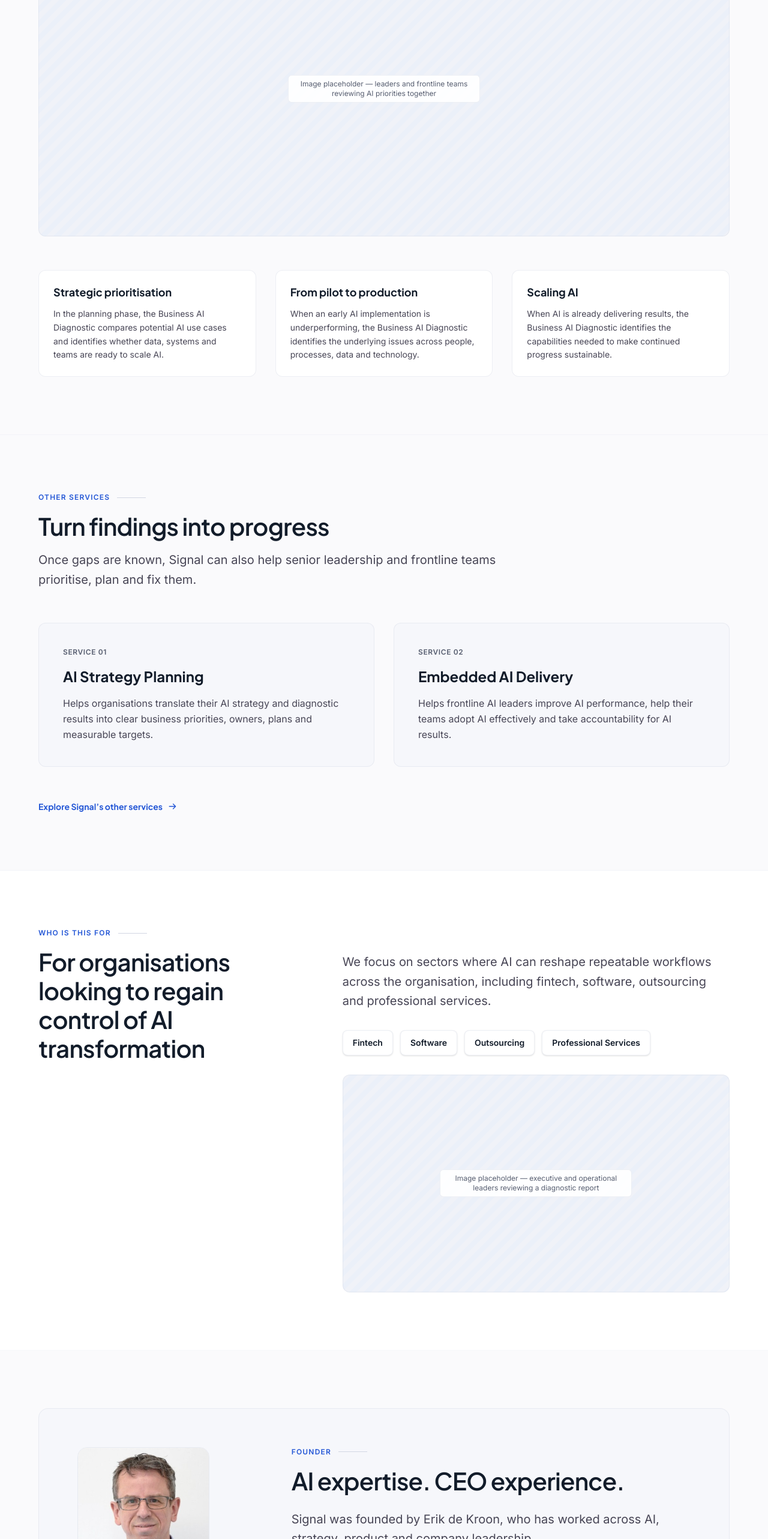
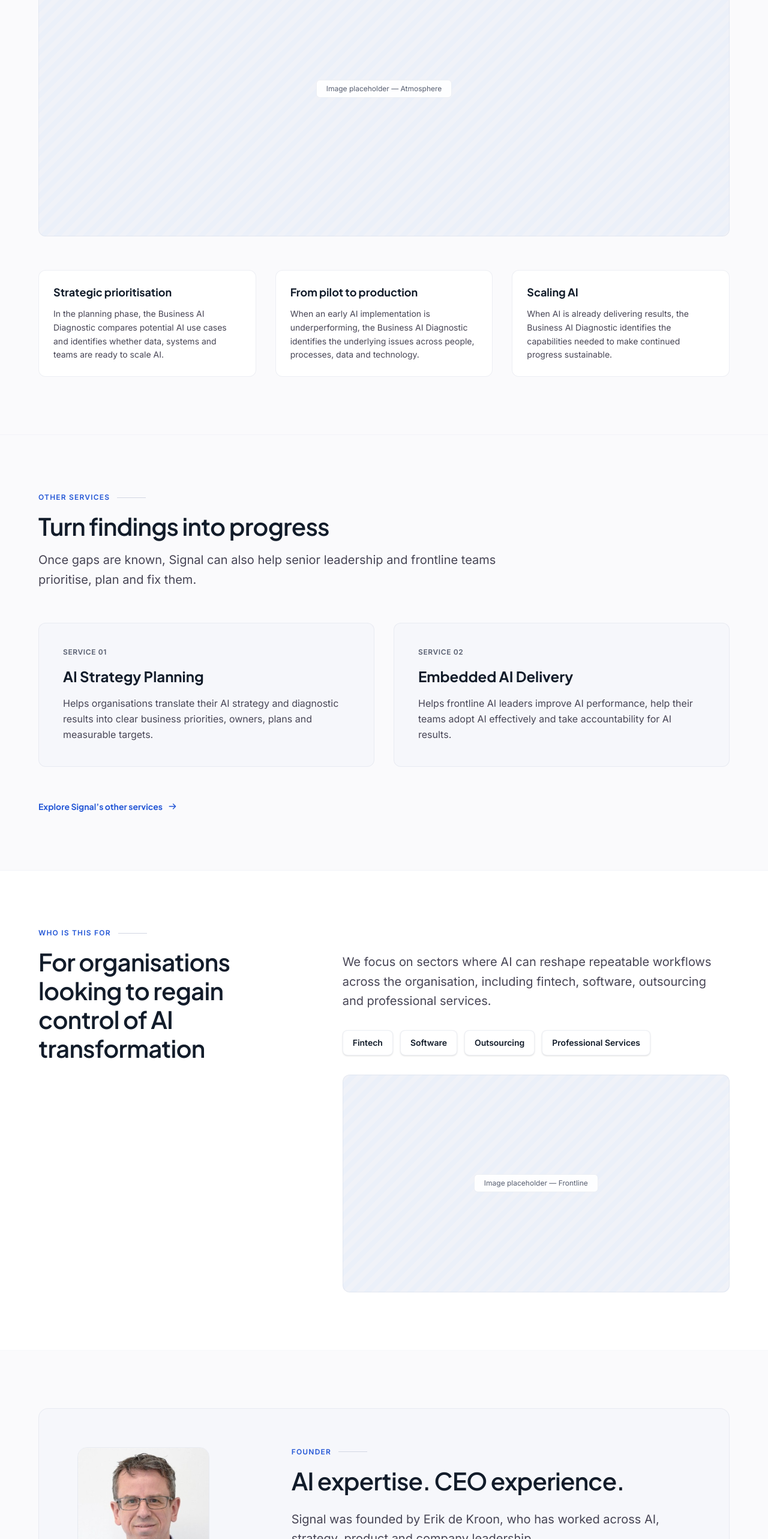
Before and after one commit to signalaibpi/signal-website, a Next.js app: page / in a window 1280 px wide. Shown: the part 2561-5126 px from the top of the page at 60% size. Built offline with nearby package versions, Linux system fonts and the light colour scheme.

Commit message:
Plan homepage photography styles

```diff
--- a/components/home/Benefits.tsx
+++ b/components/home/Benefits.tsx
@@ -30,7 +30,7 @@ export function Benefits() {
           </p>
         </div>
         <ImagePlaceholder
-          label="leaders and frontline teams reviewing AI priorities together"
+          label="Atmosphere"
           aspect="aspect-[21/9]"
         />
         <div className="grid grid-cols-1 md:grid-cols-3 gap-8">
--- a/components/home/HowItWorks.tsx
+++ b/components/home/HowItWorks.tsx
@@ -39,7 +39,7 @@ export function HowItWorks() {
           </h2>
         </div>
         <ImagePlaceholder
-          label="diagnostic printouts and notebook on a work table"
+          label="Collaborate"
           aspect="aspect-[21/9]"
         />
         <div className="grid grid-cols-1 sm:grid-cols-2 lg:grid-cols-4 gap-8 pt-4">
--- a/components/home/WhoIsThisFor.tsx
+++ b/components/home/WhoIsThisFor.tsx
@@ -34,7 +34,7 @@ export function WhoIsThisFor() {
               ))}
             </div>
             <ImagePlaceholder
-              label="executive and operational leaders reviewing a diagnostic report"
+              label="Frontline"
               aspect="aspect-[16/9]"
             />
           </div>
```
Also changed, not shown: 1 other file (tests, documents, lock files or other folders).
